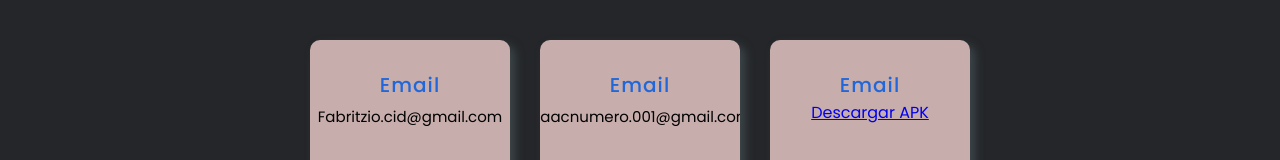
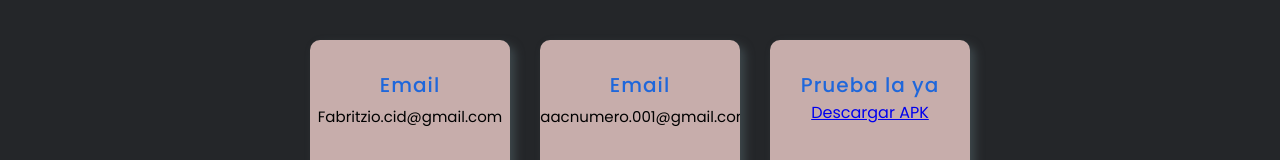
Before and after one commit to Thiabzgz/SportActive, a plain HTML site: page index.html in a window 1280 px wide. Shown: the part 4822-4982 px from the top of the page. Drawn offline with nearby package versions, Linux system fonts and the light colour scheme.

Commit message:
Actualizar index.html

```diff
--- a/index.html
+++ b/index.html
@@ -186,7 +186,7 @@
 
 <div class="card">
         <ion-icon name="mail-outline"></ion-icon>
-        <h3>Email</h3>
+        <h3>Prueba la ya</h3>
           <a href="#" download="SportActivets.apk">Descargar APK</a>
       </div>
     </div>
```
